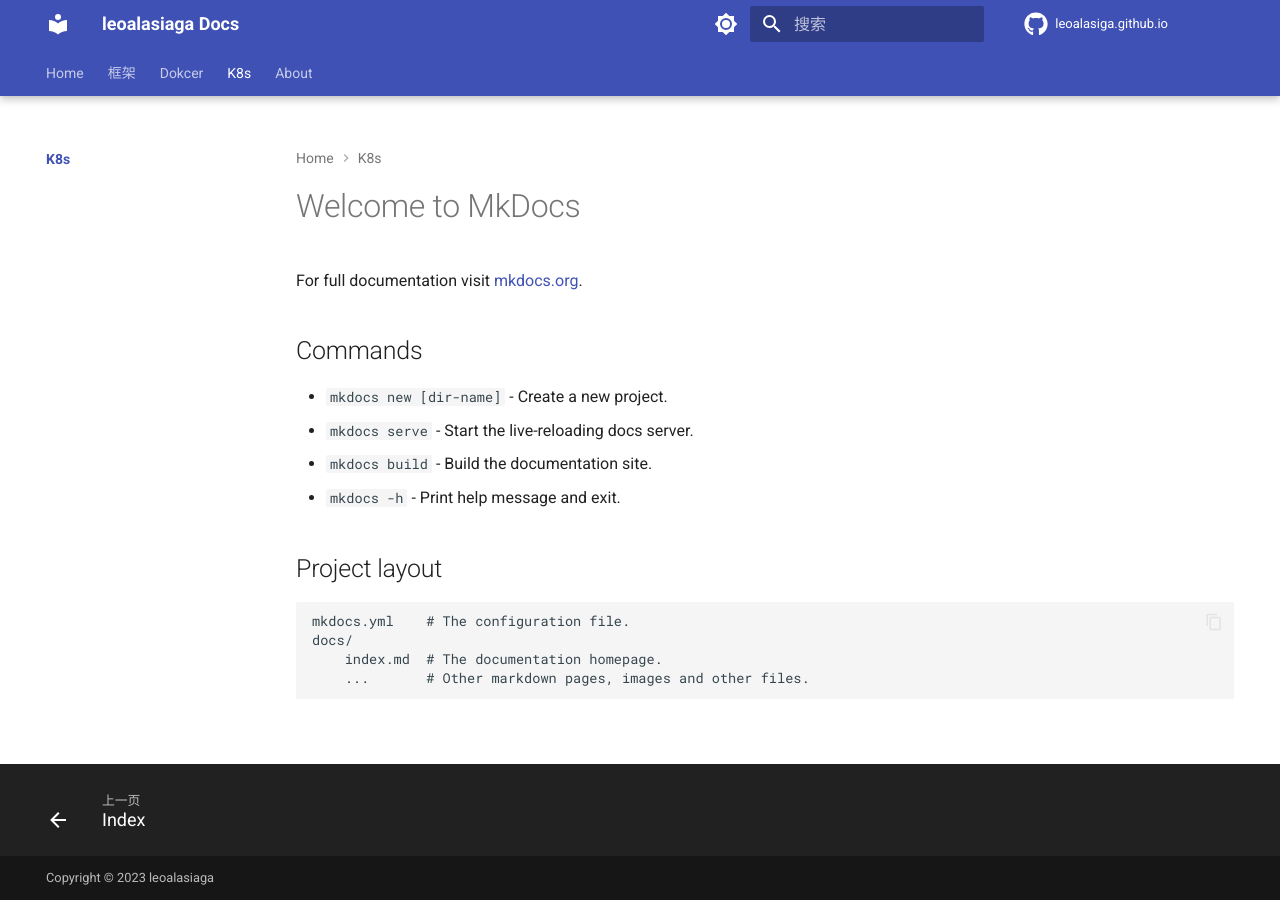
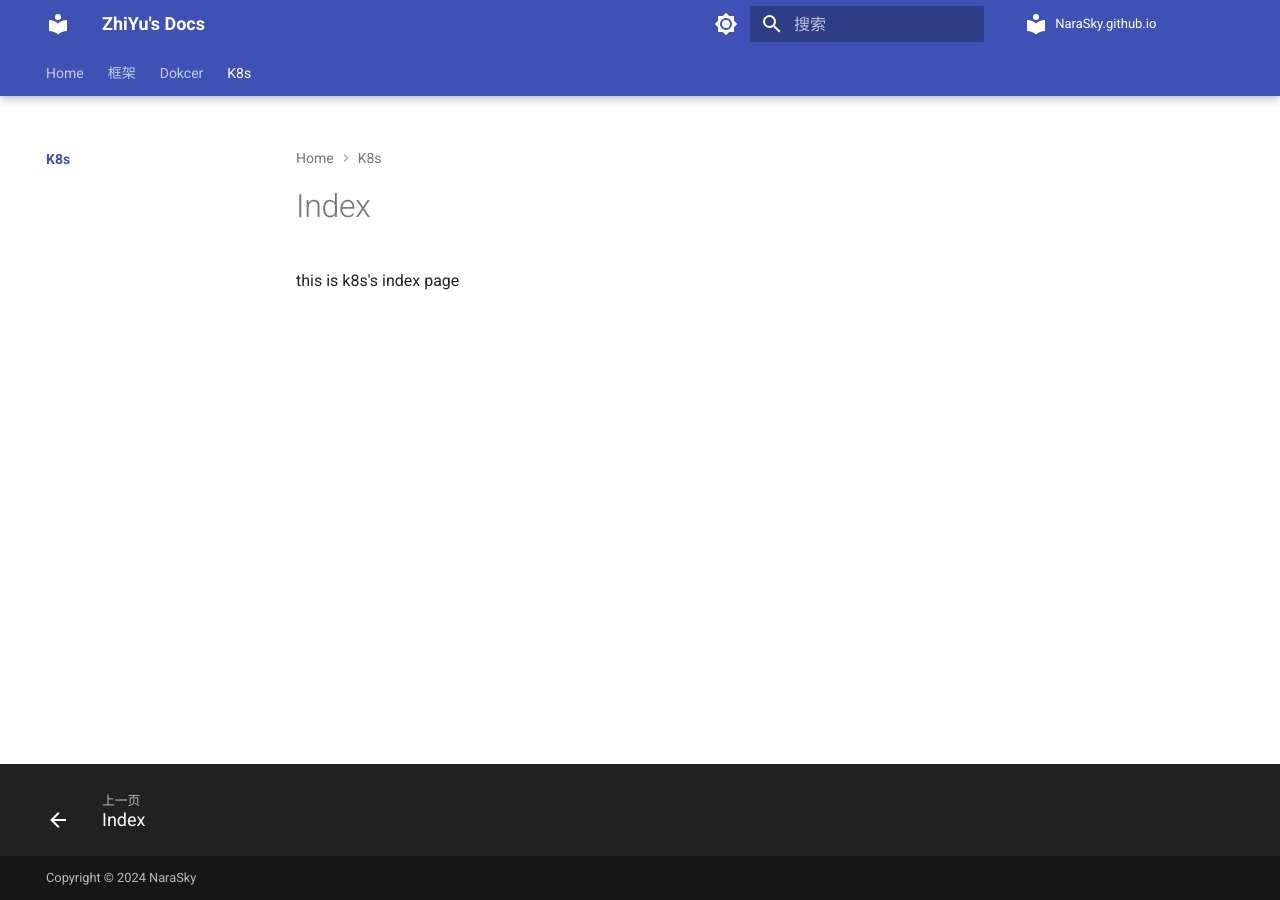
Before and after one commit to NaraSky/NaraSky.github.io, an MkDocs documentation site: the page built from docs/k8s/index.md, in a window 1280 px wide. Built offline with MkDocs 1.6.1 and Material for MkDocs 9.7.7, drawn with Linux system fonts in a browser that asks for light colours; comment, search, counter and statistics services are not loaded.

Commit message:
更新文档及配置信息

```diff
--- a/docs/docker/index.md
+++ b/docs/docker/index.md
@@ -0,0 +1 @@
+this docker's index.html
--- a/docs/k8s/index.md
+++ b/docs/k8s/index.md
@@ -1,17 +1 @@
-# Welcome to MkDocs
-
-For full documentation visit [mkdocs.org](https://www.mkdocs.org).
-
-## Commands
-
-* `mkdocs new [dir-name]` - Create a new project.
-* `mkdocs serve` - Start the live-reloading docs server.
-* `mkdocs build` - Build the documentation site.
-* `mkdocs -h` - Print help message and exit.
-
-## Project layout
-
-    mkdocs.yml    # The configuration file.
-    docs/
-        index.md  # The documentation homepage.
-        ...       # Other markdown pages, images and other files.
+this is k8s's index page
--- a/mkdocs.yml
+++ b/mkdocs.yml
@@ -1,9 +1,9 @@
 #[Info]
-site_name: leoalasiaga Docs   #网站名字
-site_description: the notes record by leoalsiga
-site_author: leoalasiaga #作者名
-site_url: https://leoalasiga.github.io/  #网站地址
-copyright: Copyright &copy; 2023 leoalasiaga # 左下角的版权声明
+site_name: ZhiYu's Docs   #网站名字
+site_description: the notes record by ZhiYu  #网站描述
+site_author: ZhiYu #作者名
+site_url: https://NaraSky.github.io/  #网站地址
+copyright: Copyright &copy; 2024 NaraSky # 左下角的版权声明
 
 # [Navigtion]
 nav:
@@ -17,7 +17,6 @@ nav:
   #   - Configuration: guide/config.md
   - K8s:
       - k8s/index.md
-  - About: about.md
 
 #[UI]
 theme:
@@ -67,8 +66,8 @@ theme:
         name: Switch to light mode
 
   icon:
-    repo: fontawesome/brands/github #右上角图标
-repo_name: leoalasiga.github.io # 右上角的名
+    repo: NaraSky/brands/github #右上角图标
+repo_name: NaraSky.github.io # 右上角的名
 repo_url: https://github.com/NaraSky/NaraSky.github.io.git # 右上角点击跳转的链接
 
 
```
Also changed, not shown: docs/框架/Spring.md (+1 -0 lines).
